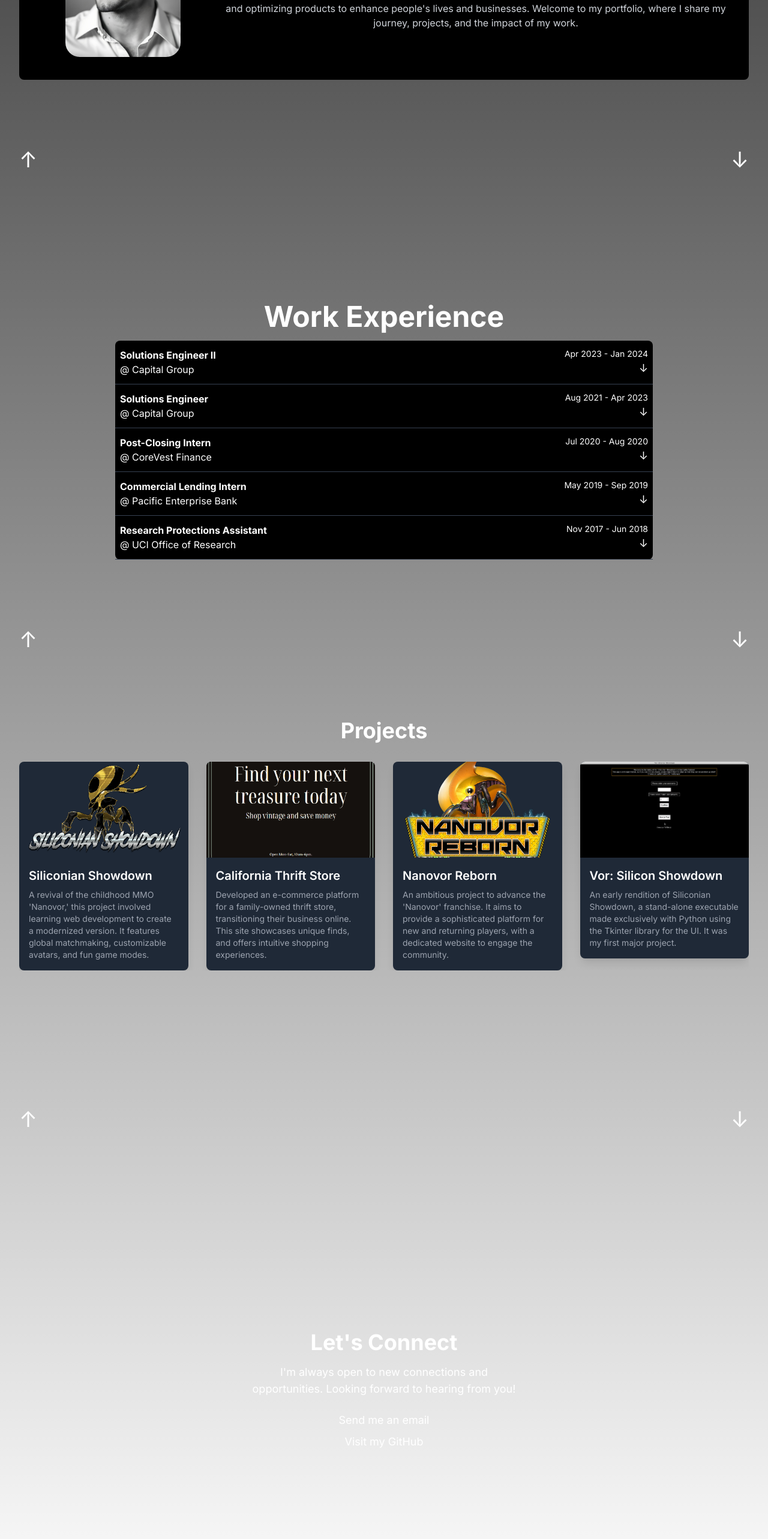
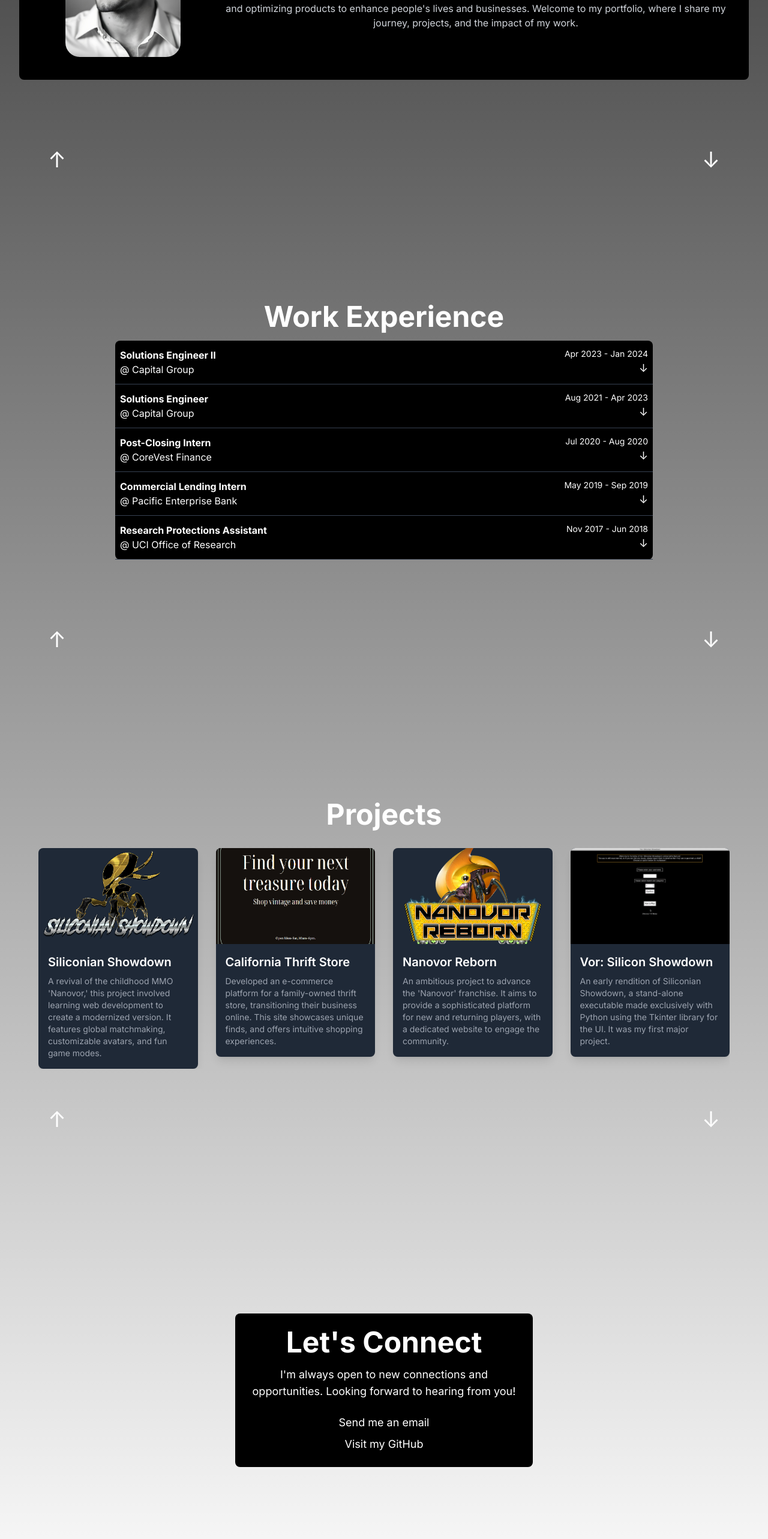
Before and after one commit to EJar74/portfolio, a Next.js app: page / in a window 1280 px wide. Shown: the part 1282-3848 px from the top of the page at 60% size. Built offline with nearby package versions, Linux system fonts and the light colour scheme.

Commit message:
centered arrows, added black bg to contact for readability

```diff
--- a/app/components/About.tsx
+++ b/app/components/About.tsx
@@ -31,15 +31,13 @@ const AboutSection = () => {
           </div>
         </div>
       </div>
-      <div className="absolute left-2 bottom-2 md:left-8 md:bottom-8">
-        <a onClick={() => scrollToSection('home')} className="cursor-pointer text-4xl hover:text-gray-300 transition duration-300 ease-in-out">
-          ↑
-        </a>
-      </div>
-      <div className="absolute right-2 bottom-2 md:right-8 md:bottom-8">
-        <a onClick={() => scrollToSection('experience')} className="cursor-pointer text-4xl hover:text-gray-300 transition duration-300 ease-in-out">
-          ↓
-        </a>
+      <div className="flex justify-between w-full max-w-6xl px-4 absolute bottom-4 md:bottom-8">
+        <button onClick={() => scrollToSection('home')} className="text-4xl text-white hover:text-gray-300 transition duration-300 ease-in-out">
+            ↑
+        </button>
+        <button onClick={() => scrollToSection('experience')} className="text-4xl text-white hover:text-gray-300 transition duration-300 ease-in-out">
+            ↓
+        </button>
       </div>
     </section>
   );
--- a/app/components/ContactSection.tsx
+++ b/app/components/ContactSection.tsx
@@ -1,5 +1,4 @@
 'use client'
-// components/ContactSection.tsx
 import React from 'react';
 
 const ContactSection = () => {
@@ -13,19 +12,21 @@ const ContactSection = () => {
 
   return (
     <section id="contact" className="min-h-screen p-8 flex flex-col items-center justify-center relative z-10">
-      <h2 className="text-4xl font-bold text-white mb-4">{"Let's Connect"}</h2>
-      <p className="text-white text-lg text-center mb-6 max-w-md">
+      <div className="text-center z-20 bg-black rounded-lg p-6">
+        <h2 className="text-5xl font-bold text-white mb-4">{"Let's Connect"}</h2>
+        <p className="text-white text-lg mb-6 max-w-md">
           {"I'm always open to new connections and opportunities. Looking forward to hearing from you!"}
         </p>
-      <a href="mailto:Eli.Jaramillo74@gmail.com" className="text-white text-lg hover:opacity-75 transition-opacity duration-300">
+        <a href="mailto:Eli.Jaramillo74@gmail.com" className="text-white text-lg hover:opacity-75 transition-opacity duration-300 block">
           {"Send me an email"}
         </a>
-      <a href="https://github.com/EJar74" target="_blank" rel="noopener noreferrer" className="text-white text-lg hover:opacity-75 transition-opacity duration-300 mt-2">
+        <a href="https://github.com/EJar74" target="_blank" rel="noopener noreferrer" className="text-white text-lg hover:opacity-75 transition-opacity duration-300 mt-2 block">
           {"Visit my GitHub"}
         </a>
+      </div>
       <button
         onClick={scrollToProjects}
-        className="absolute bottom-4 left-1/2 transform -translate-x-1/2 text-white text-4xl cursor-pointer"
+        className="absolute bottom-4 left-1/2 transform -translate-x-1/2 text-white text-4xl cursor-pointer z-20"
         aria-label="Go to Projects"
       >
         ↑
--- a/app/components/ExperienceSection.tsx
+++ b/app/components/ExperienceSection.tsx
@@ -76,16 +76,14 @@ const ExperienceSection = () => {
           />
         ))}
       </div>
-      <div className="absolute left-4 bottom-4 md:left-8 md:bottom-8">
-        <a onClick={() => scrollToSection('about')} className="cursor-pointer text-4xl hover:text-gray-300 transition duration-300 ease-in-out">
-          ↑
-        </a>
-      </div>
-      <div className="absolute right-4 bottom-4 md:right-8 md:bottom-8">
-        <a onClick={() => scrollToSection('projects')} className="cursor-pointer text-4xl hover:text-gray-300 transition duration-300 ease-in-out">
-          ↓
-        </a>
-      </div>
+        <div className="flex justify-between w-full max-w-6xl px-4 absolute bottom-4 md:bottom-8">
+            <button onClick={() => scrollToSection('about')} className="text-4xl text-white hover:text-gray-300 transition duration-300 ease-in-out">
+                ↑
+            </button>
+            <button onClick={() => scrollToSection('projects')} className="text-4xl text-white hover:text-gray-300 transition duration-300 ease-in-out">
+                ↓
+            </button>
+        </div>
     </section>
   );
 };
--- a/app/components/ProjectsSection.tsx
+++ b/app/components/ProjectsSection.tsx
@@ -48,16 +48,16 @@ const ProjectsSection = () => {
     };
 
     return (
-        <section id="projects" className="min-h-screen pt-20 p-8 relative z-10">
-            <h2 className="text-4xl font-bold text-white text-center mb-8">Projects</h2>
+        <section id="projects" className="flex flex-col items-center justify-center min-h-screen pt-20 px-8 relative z-10">
+            <h2 className="text-5xl font-bold text-white text-center mb-8">Projects</h2>
+            <div className="w-full max-w-6xl">
                 <Swiper
-                modules={[Navigation, Pagination]} // Pass the modules
+                    modules={[Navigation, Pagination]}
                     spaceBetween={30}
-                slidesPerView={1} // Adjust this value as needed
-                navigation // Enable navigation
-                pagination={{ clickable: true }} // Enable pagination
+                    slidesPerView={1}
+                    navigation
+                    pagination={{ clickable: true }}
                     breakpoints={{
-                    // Adjust the number of slides per view based on breakpoints
                         640: {
                             slidesPerView: 2,
                         },
@@ -75,12 +75,11 @@ const ProjectsSection = () => {
                         </SwiperSlide>
                     ))}
                 </Swiper>
-            <div className="absolute left-4 bottom-4 md:left-8 md:bottom-8">
+            </div>
+            <div className="flex justify-between w-full max-w-6xl px-4 absolute bottom-4 md:bottom-8">
                 <button onClick={() => scrollToSection('experience')} className="text-4xl text-white hover:text-gray-300 transition duration-300 ease-in-out">
                     ↑
                 </button>
-            </div>
-            <div className="absolute right-4 bottom-4 md:right-8 md:bottom-8">
                 <button onClick={() => scrollToSection('contact')} className="text-4xl text-white hover:text-gray-300 transition duration-300 ease-in-out">
                     ↓
                 </button>
```
Lines whose indentation alone changed are shown as unchanged.
